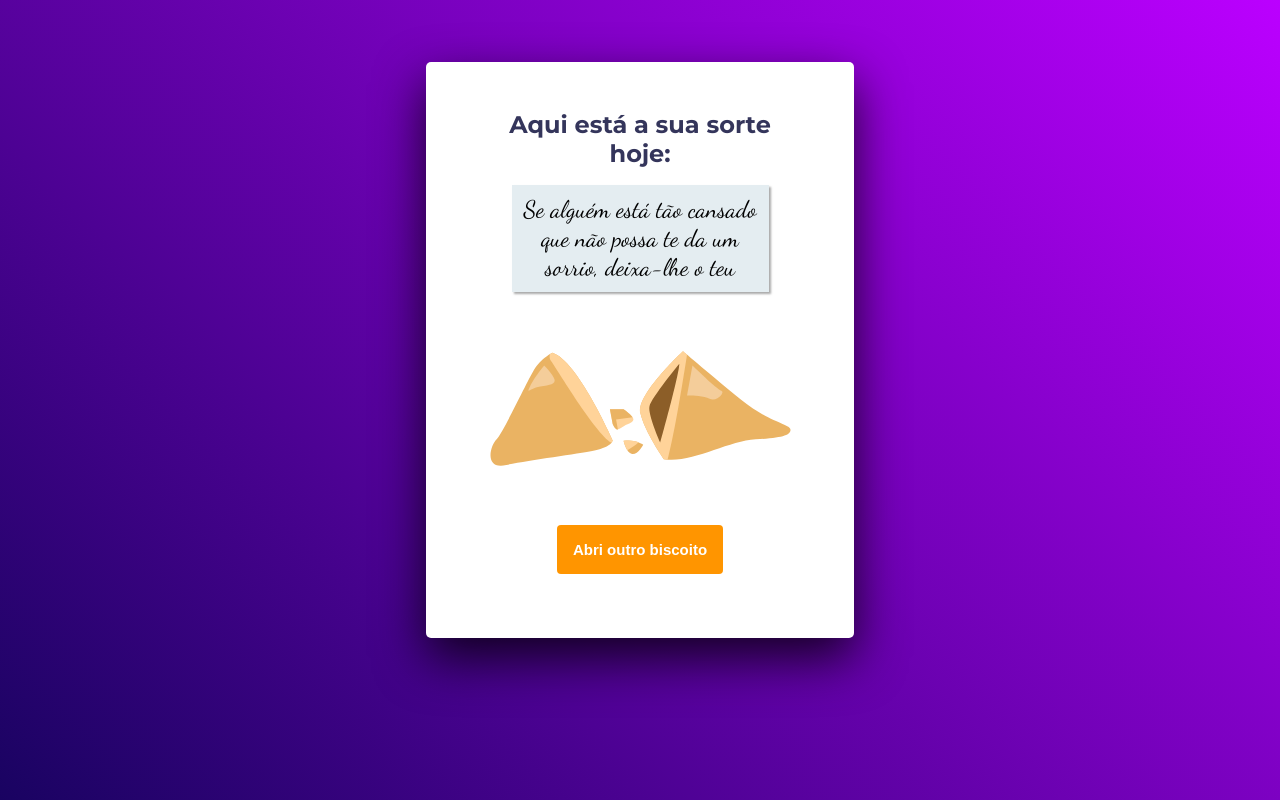
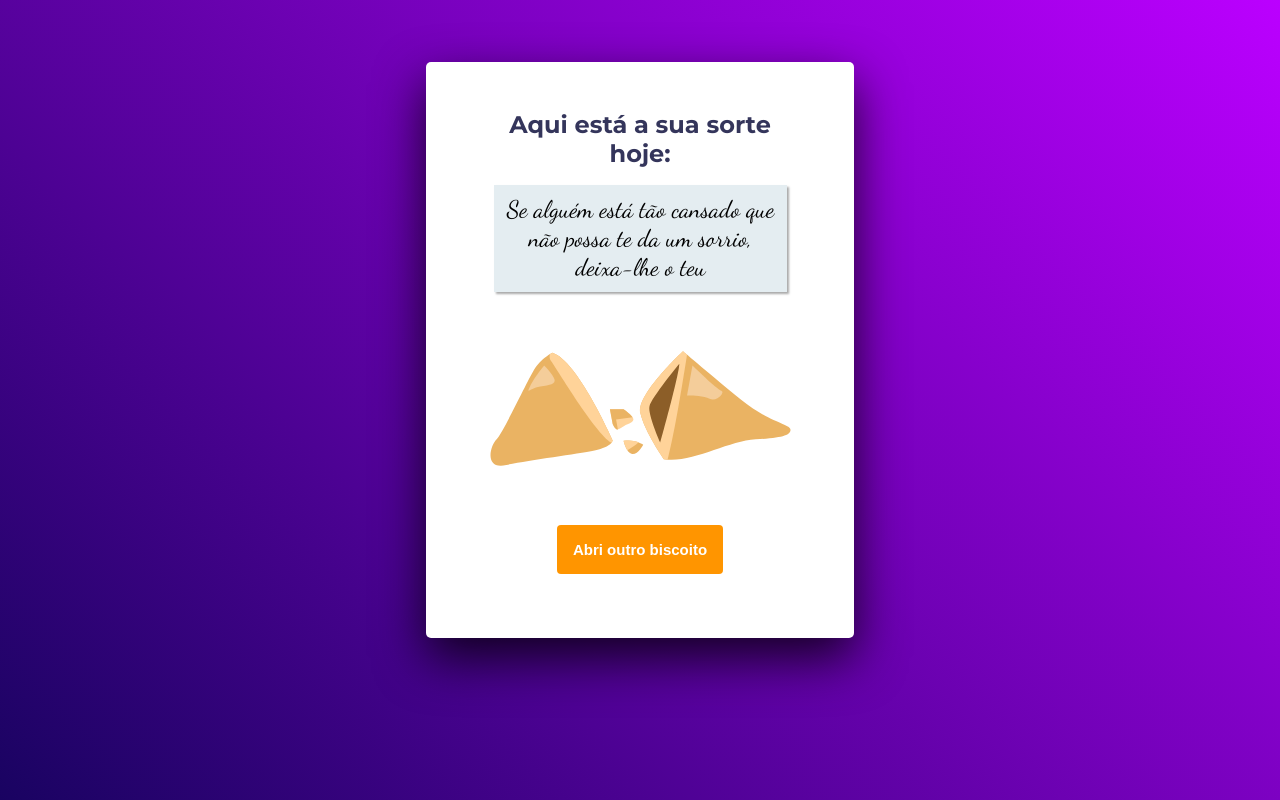
Before and after one commit to AlexandreRCS/Biscoito-da-sorte, a plain HTML site: page index.html in a window 1280 px wide. Both pictures are taken after a click on the picture 640 px from the left and 395 px from the top of the page. Drawn offline with Linux system fonts and the light colour scheme.

Commit message:
Update style.css

```diff
--- a/style.css
+++ b/style.css
@@ -73,11 +73,9 @@ h1, h2{
 }
 
 .container p{
-    font-family: 'Dancing script', cursive;
-    color: #000;
-    font-size: 2.4rem;
 
-    width: 23.7rem;
+
+
 }
 
 .container img{
@@ -88,6 +86,22 @@ h1, h2{
     padding: 1rem;
 
     box-shadow: 2px 2px 2px 0px rgba(85, 85, 85, 0.50);
+
+    font-family: 'Dancing script', cursive;
+    color: #000;
+
+    position: relative;
+
+    top: 140px;
+    left: -20px;
+
+    font-size: 2.4rem;
+    width: 293px;
+
+   transform: scale(0.1);
+
+   animation: msgUp 1.5s forwards ;
+
 
 }
 
@@ -156,3 +170,28 @@ h1, h2{
   #openCookie:hover{
     animation: vibrate-1 0.3s linear infinite both;
   }
+
+/* ----------------------------------------------
+ * Generated by Animista on 2023-11-7 19:21:17
+ * Licensed under FreeBSD License.
+ * See http://animista.net/license for more info.
+ * w: http://animista.net, t: @cssanimista
+ * ---------------------------------------------- */
+
+/**
+ * ----------------------------------------
+ * animation slide-top
+ * ----------------------------------------
+ */
+  @keyframes msgUp {
+    100% {
+        top: 0px;
+        left: 0;
+        transform: scale(1);
+    }
+  }
+
+  .slide-top {
+	-webkit-animation: slide-top 0.5s cubic-bezier(0.250, 0.460, 0.450, 0.940) both;
+	        animation: slide-top 0.5s cubic-bezier(0.250, 0.460, 0.450, 0.940) both;
+}
```
